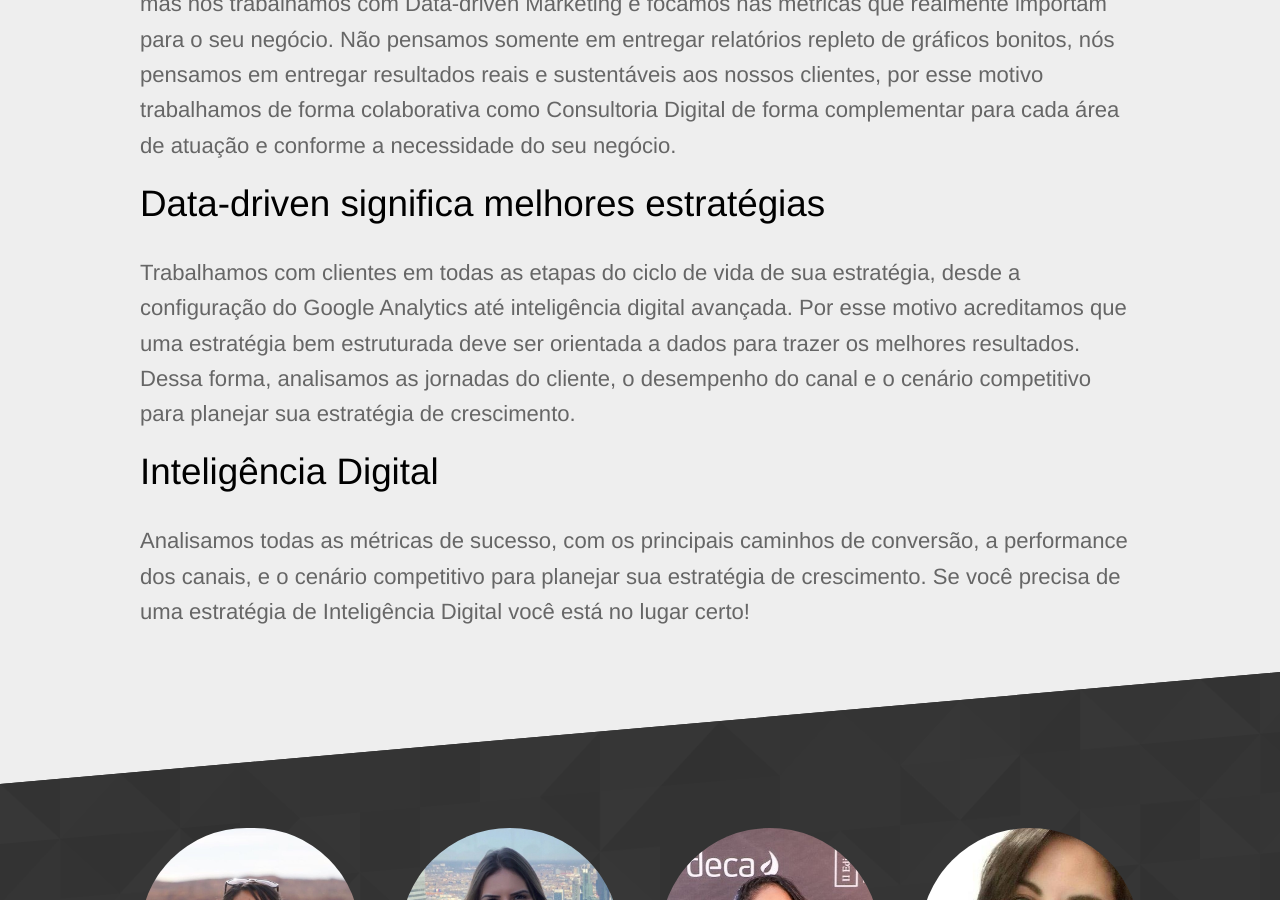
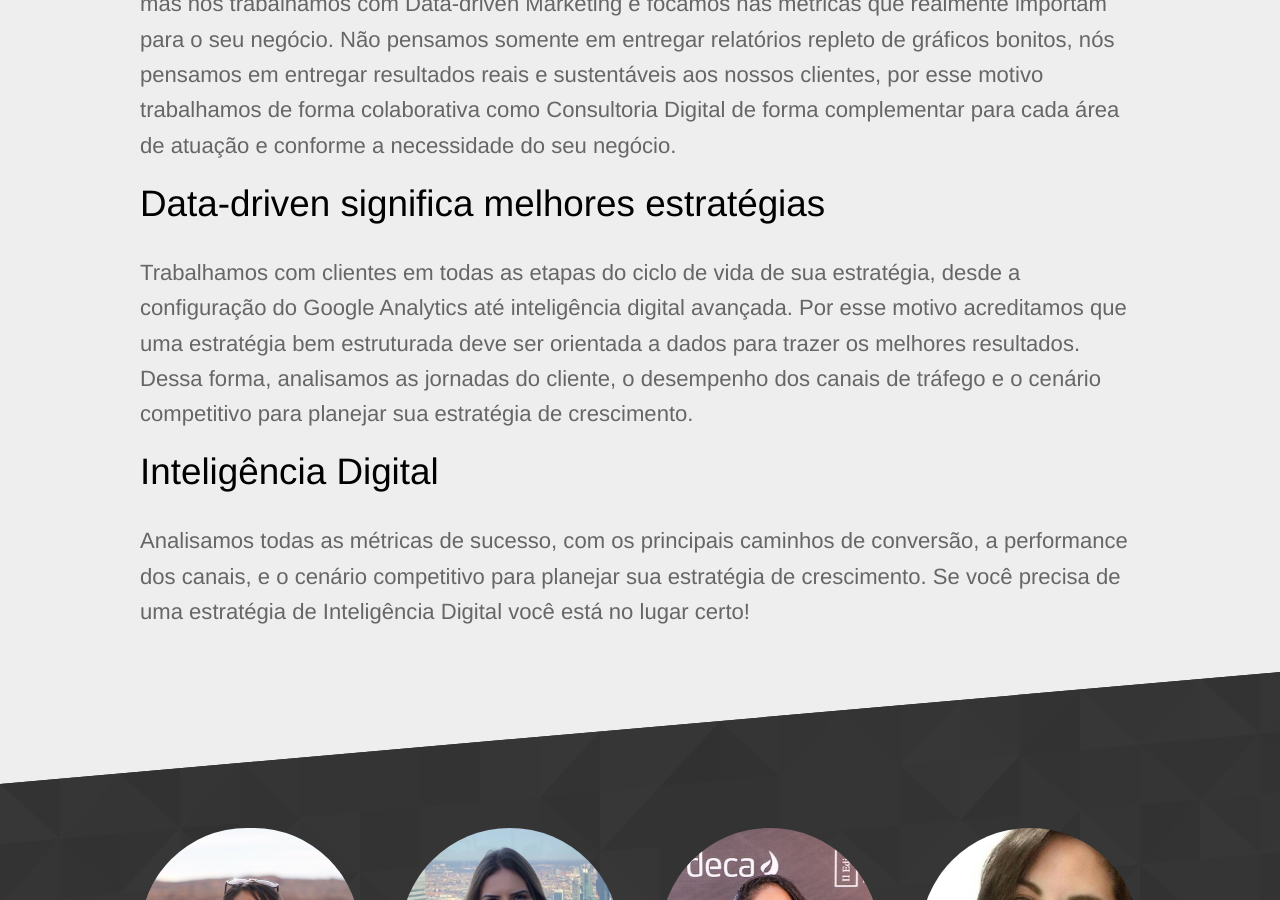
Before and after one commit to seoanalytics/seoanalytics.github.io, a Jekyll site: the page built from consultoria.html, in a window 1280 px wide and 900 px high, scrolled down 654 px. Built offline with Jekyll 4.4.1, drawn with Linux system fonts in a browser that asks for light colours.

Commit message:
Updated 'consultoria.html' via CloudCannon

```diff
--- a/consultoria.html
+++ b/consultoria.html
@@ -16,7 +16,7 @@ subtitle: Somos consultoras especializadas em SEO, Social, Mídia Programática
 				Data-driven significa melhores estratégias
 			</h2>
 			<p class="editable">
-				 Trabalhamos com clientes em todas as etapas do ciclo de vida de sua estratégia, desde a configuração do Google Analytics até inteligência digital avançada. Por esse motivo acreditamos que uma estratégia bem estruturada deve ser orientada a dados para trazer os melhores resultados. Dessa forma, analisamos as jornadas do cliente, o desempenho do canal e o cenário competitivo para planejar sua estratégia de crescimento.
+				 Trabalhamos com clientes em todas as etapas do ciclo de vida de sua estratégia, desde a configuração do Google Analytics até inteligência digital avançada. Por esse motivo acreditamos que uma estratégia bem estruturada deve ser orientada a dados para trazer os melhores resultados. Dessa forma, analisamos as jornadas do cliente, o desempenho dos canais de tráfego e o cenário competitivo para planejar sua estratégia de crescimento.
 			</p>
 			<h2 class="editable">
 				Inteligência Digital
```
